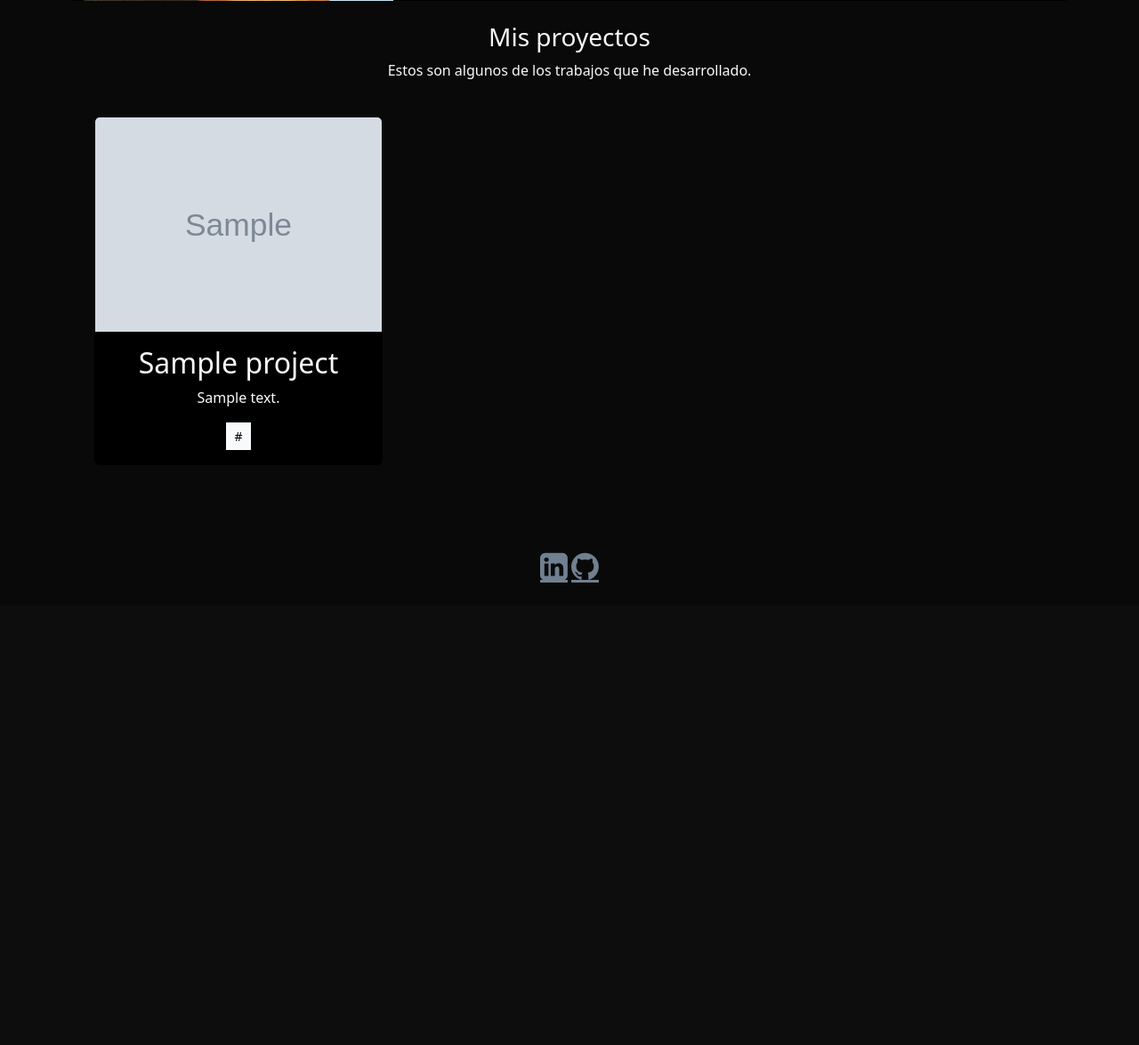
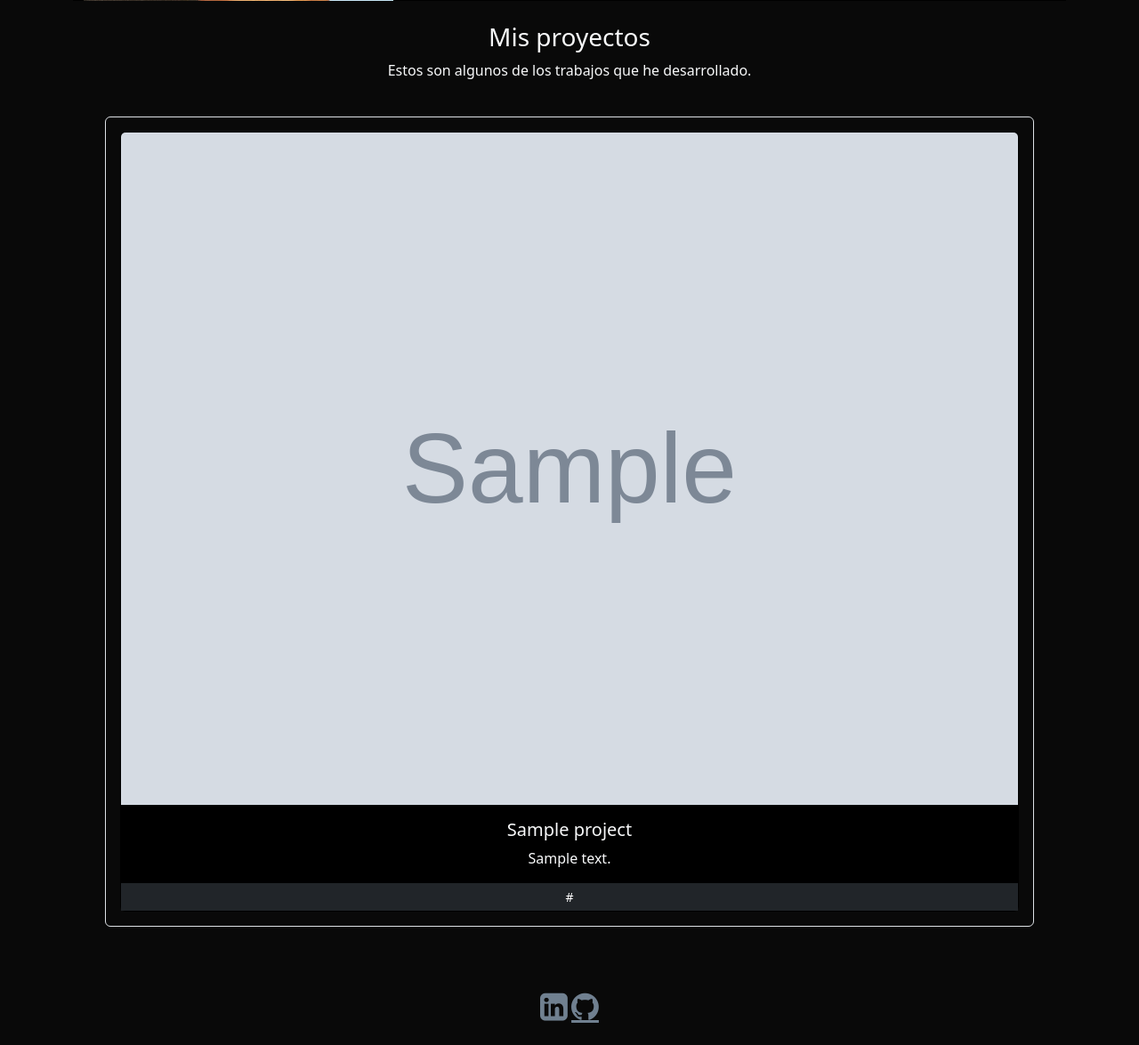
Before and after one commit to j0ta22/portafolio, a Django app: page / in a window 1280 px wide. Shown: the part 427-1602 px from the top of the page at 89% size. Before the commit the page ends 1082 px from the top, so only its background shows below. Run offline with Django 4.2, Linux system fonts and the light colour scheme; tables that the repository leaves empty hold one stand-in row (values such as "Sample post"); grey boxes marked "Sample" are stand-in pictures; parts of the project's set-up code (start-up, migrations or seed data) failed here and were passed over.

Commit message:
Update home.html

```diff
--- a/portafolioapp/templates/home.html
+++ b/portafolioapp/templates/home.html
@@ -28,24 +28,21 @@
 
     <h3>Mis proyectos</h3>
     <p>Estos son algunos de los trabajos que he desarrollado.</p>
+</div>
+<div clas="container mx-auto">
     {% for project in projects %}
 
-    <div class="col-4 md-4 p-4">
-        <div class="card bg-black card-project">
-            <img src="{{project.imagen.url}}" alt="{{project.titulo}}" class="card-img-top">
-            <div class="card-body">
-                <h2>{{project.titulo}}</h2>
-                <p>{{project.descripcion}}</p>
-
-
-                {% if project.url %}
-
-                    <a href="{{project.url}}" class="btn btn-light rounded-0 btn-sm" target="_blank">{{project.url}}</a>
-
-                {% endif %}
-            </div>
+    <div class="card-section m-4 border rounded p-3">
+    <div class="card bg-black text-center">
+        <img src="{{project.imagen.url}}" class="card-img-top" alt="{{project.titulo}}">
+        <div class="card-body text-center">
+            <h5 class="card-title">{{project.titulo}}</h5>
+            <p class="card-text">{{project.descripcion}}</p>
         </div>
-
+        {% if project.url %}
+            <a href="{{project.url}}" class="btn btn-dark rounded-0 btn-sm" target="_blank">{{project.url}}</a>
+        {% endif %}
+    </div>
     </div>
 
     {% endfor %}
```
